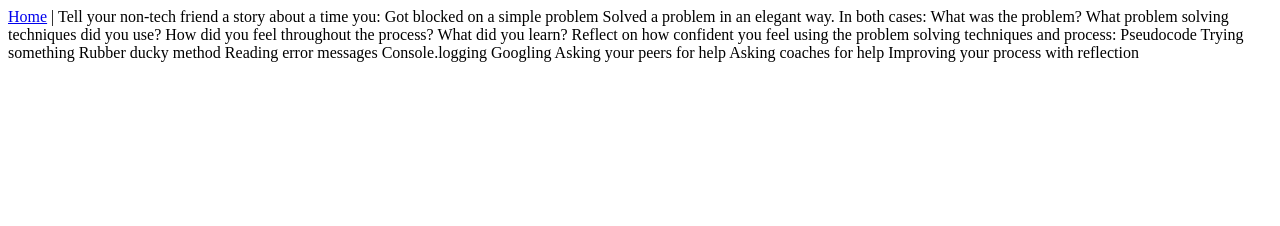
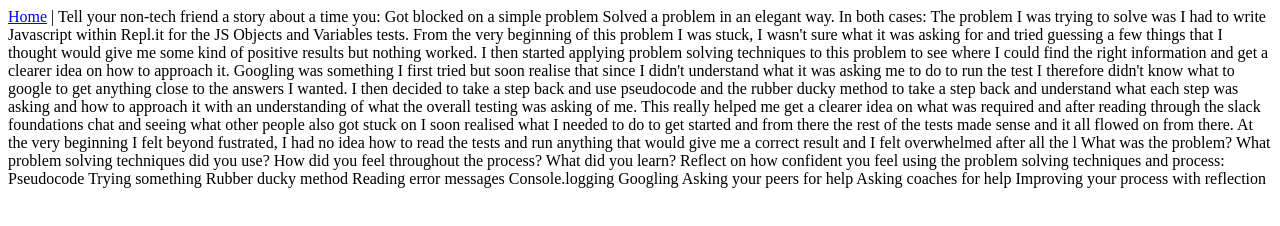
Before and after one commit to Claire2888/Claire2888.github.io, a plain HTML site: page pages/blog/sprint4-technical.html in a window 1280 px wide. Drawn offline with Linux system fonts and the light colour scheme.

Commit message:
update files

```diff
--- a/pages/blog/sprint4-technical.html
+++ b/pages/blog/sprint4-technical.html
@@ -15,6 +15,26 @@
 
 
         In both cases:
+
+        The problem I was trying to solve was I had to write Javascript within Repl.it for the JS Objects and Variables tests.
+        From the very beginning of this problem I was stuck, I wasn't sure what it was asking for and tried guessing a few things that
+        I thought would give me some kind of positive results but nothing worked.
+
+        I then started applying problem solving techniques to this problem to see where I could find the right information and get a
+        clearer idea on how to approach it.
+
+        Googling was something I first tried but soon realise that since I didn't understand what it was asking me to do to run the test
+         I therefore didn't know what to google to get anything close to the answers I wanted. I then decided to take a step back and use
+         pseudocode and the rubber ducky method to take a step back and understand what each step was asking and how to approach it with
+         an understanding of what the overall testing was asking of me. This really helped me get a clearer idea on what was required and
+         after reading through the slack foundations chat and seeing what other people also got stuck on I soon realised what I needed to do
+         to get started and from there the rest of the tests made sense and it all flowed on from there.
+
+         At the very beginning I felt beyond fustrated, I had no idea how to read the tests and run anything that would give me a correct result
+         and I felt overwhelmed after all the l
+
+
+
 
             What was the problem?
             What problem solving techniques did you use?
```
Also changed, not shown: pages/blog/sprint5-cultural.html (+28 -1 lines).
